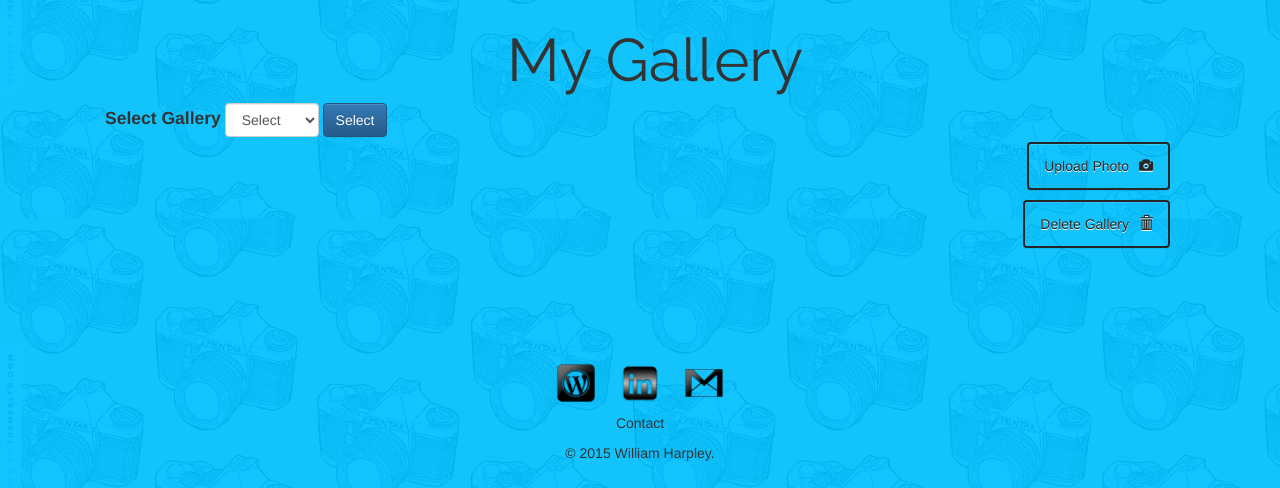
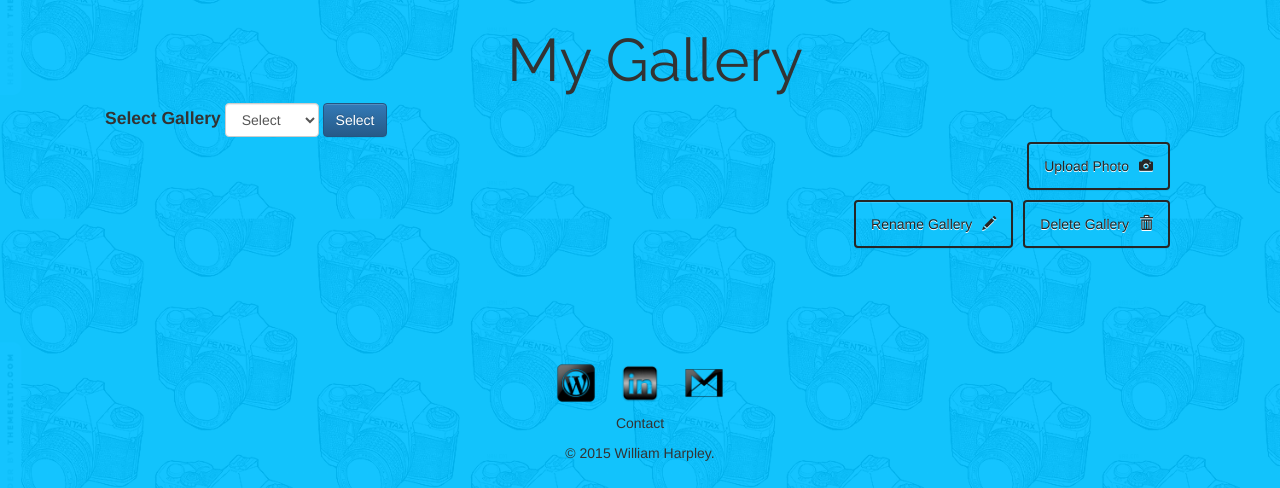
Before and after one commit to wharpley80/my-hobby, a PHP site: page /collection/ in a window 1280 px wide. Shown: the part 208-696 px from the top of the page. Run offline with PHP 8.4, Linux system fonts and the light colour scheme; the visitor is signed in with stand-in values (Sample User, id 1); tables that the repository leaves empty or names only in its code hold one stand-in row (values such as "Sample post"); some libraries are stand-ins or nearby versions.

Commit message:
Disabled Progress Bar

```diff
--- a/check_galleryname.php
+++ b/check_galleryname.php
@@ -9,9 +9,8 @@ if (isset($_POST['new-gallery'])) {
   $gallery_name = trim($_POST['new-gallery']);
 
 	try {
-		$check_gallery = $db->prepare('SELECT * FROM image_collection WHERE name_id = ? AND gallery = ?');
-		$check_gallery->bindParam(1,$user_id);
-		$check_gallery->bindParam(2,$gallery_name);
+		$check_gallery = $db->prepare('SELECT * FROM image_collection WHERE gallery = ?');
+		$check_gallery->bindParam(1,$gallery_name);
 		$check_gallery->execute();
 	} catch (Exception $e) {
 		echo 'Data could not be retrieved from the database.';
--- a/collection/index.php
+++ b/collection/index.php
@@ -45,10 +45,29 @@ if (isset($_POST['submit'])) {
   }
 }
 
+// Sets Gallery Name to variable
 if (isset($_POST['gallery'])) {
 	$gallery_name = $_POST['gallery'];
 }
 
+// Renames a Gallery
+if (isset($_POST['rename'])) {
+  $rename = trim($_POST['rename']);
+
+  if (!empty($rename)) {
+		try {
+			$change = $db->prepare('UPDATE image_collection SET gallery = ? WHERE name_id = ?');
+			$change->bindParam(1,$rename);
+			$change->bindParam(2,$user_id);
+			$change->execute();
+		} catch (Exception $e) {
+			echo 'Data was not submitted to the database successfully.';
+			exit;
+		}
+  }
+}
+
+// Uploads Images to Database
 if  (isset($_POST['sumit'])) {
 	if (getimagesize($_FILES['image']['tmp_name']) == FALSE) {
 		echo "Please select an image.";
@@ -84,7 +103,7 @@ if (isset($_REQUEST['action'])) {
 	if ($action == 'new-select') {
 		$prev = $_REQUEST['new-gallery'];
 
-	} elseif ($action == 'old-select') {
+  } elseif ($action == 'old-select') {
 		$prev = $_REQUEST['gallery'];
 	}
 
@@ -154,6 +173,7 @@ $prev = "My Gallery";
 	                <?php echo htmlspecialchars($col['gallery']); ?></option>
 	      <?php } ?>
 	    </select>
+	    <input type="hidden" name="action" value="now-select">
 	    <input type="submit" class="btn btn-primary btn-md" name="submit" value="Select">
   	</div>
   	<div>
@@ -168,16 +188,18 @@ $prev = "My Gallery";
 						<div class="modal-body">
 					    <input type="file" name="image" class="image">
 					    <input type="text" name="image-name" class="image-name" placeholder="Name Image">
-					    <input type="hidden" name="action" value="old-select">
 					    <div class="form-group">
 					    	<textarea name="description" placeholder="Enter Description"></textarea>
 					  	</div>
+					  	<input type="hidden" name="action" value="old-select">
 					    <input type="submit" class="btn btn-primary btn-md" name="sumit" value="Upload">
+					    <!--
 							<div class="progress">
 							  <div class="progress-bar progress-bar-striped active" role="progressbar" aria-valuenow="0" aria-valuemin="0" aria-valuemax="100" style="width: 0%">
 							    <span class="sr-only">0% Complete</span>
 							  </div>
 							</div>
+							-->
 					  </div>
 					</div>
 				</div>
@@ -185,7 +207,6 @@ $prev = "My Gallery";
   	</div>
   </form>
 </div>
-
 <div class="container">
 	<div class="row">
 <?php
@@ -220,6 +241,7 @@ try {
 ?>
 	</div>
 	<a class="btn btn-default btn-md pull-right" id="delete-gallery" href="">Delete Gallery<span class="glyphicon glyphicon-trash"></span></a>
+  <a class="btn btn-default btn-md pull-right" href="#edit-galleryname">Rename Gallery<span class="glyphicon glyphicon-pencil"></span></a>
 </div>
 <?php
 require_once(ROOT_PATH . 'inc/footer.php');
--- a/inc/footer.php
+++ b/inc/footer.php
@@ -7,7 +7,9 @@
 	</footer>
 	<script src="http://code.jquery.com/jquery.js"></script>
 	<script src="http://jqueryvalidation.org/files/dist/jquery.validate.min.js"></script>
+	<!--
 	<script src="http://malsup.github.com/jquery.form.js"></script>
+-->
 	<script src="<?php echo BASE_URL; ?>inc/js/bootstrap.min.js"></script>
 	<script src="<?php echo BASE_URL; ?>inc/js/jquery.tooltipster.min.js" type="text/javascript"></script>
 	<script src="<?php echo BASE_URL; ?>inc/js/scripts.js" type="text/javascript"></script>
--- a/inc/header.php
+++ b/inc/header.php
@@ -1,5 +1,4 @@
- <?php session_start(); ?>
- <!DOCTYPE html>
+<!DOCTYPE html>
  <html>
  <head>
  	<title>MyHobbyMyCollection</title>
--- a/inc/js/scripts.js
+++ b/inc/js/scripts.js
@@ -135,7 +135,7 @@ $(function() {
     messages: {
       'new-gallery': {
         required: "Please Name New Gallery",
-        remote: "You Already Have A Gallery With This Name"
+        remote: "Choose A Unique Gallery Name"
       },
       'gallery-type': {
         required: "Please Select A Gallery Type"
@@ -199,6 +199,7 @@ $(function() {
   });
 
   // Progress Bar
+  /*
   $(function() {
     $('#upload-form').ajaxForm({
       beforeSend:function(){
@@ -214,6 +215,7 @@ $(function() {
     });
     $(".progress").hide();
   });
+*/
 
   // Removes a Img from Gallery
   $('a.delete-img').on('click', function( event ) {
```
Also changed, not shown: browse/index.php (+9 -7 lines).
